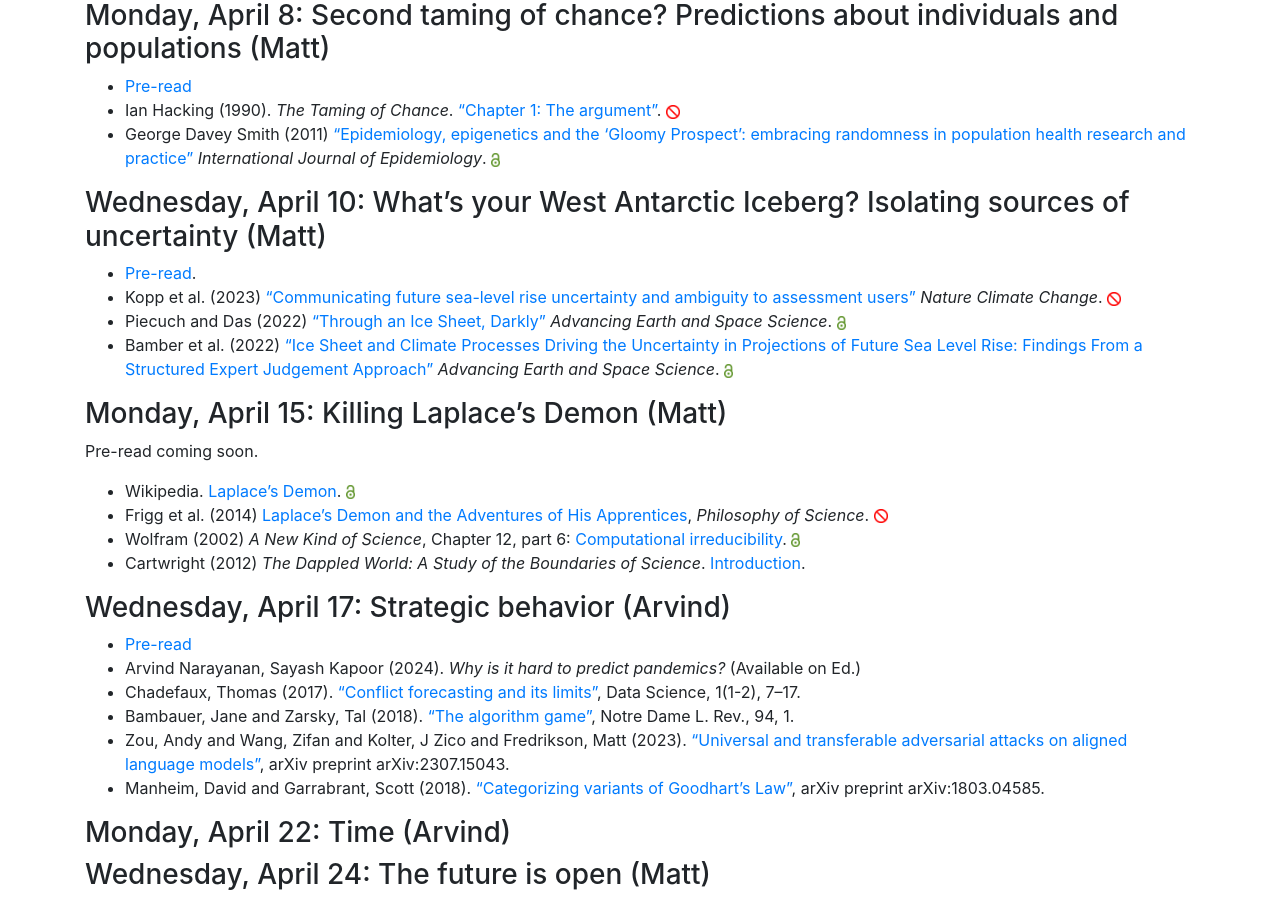
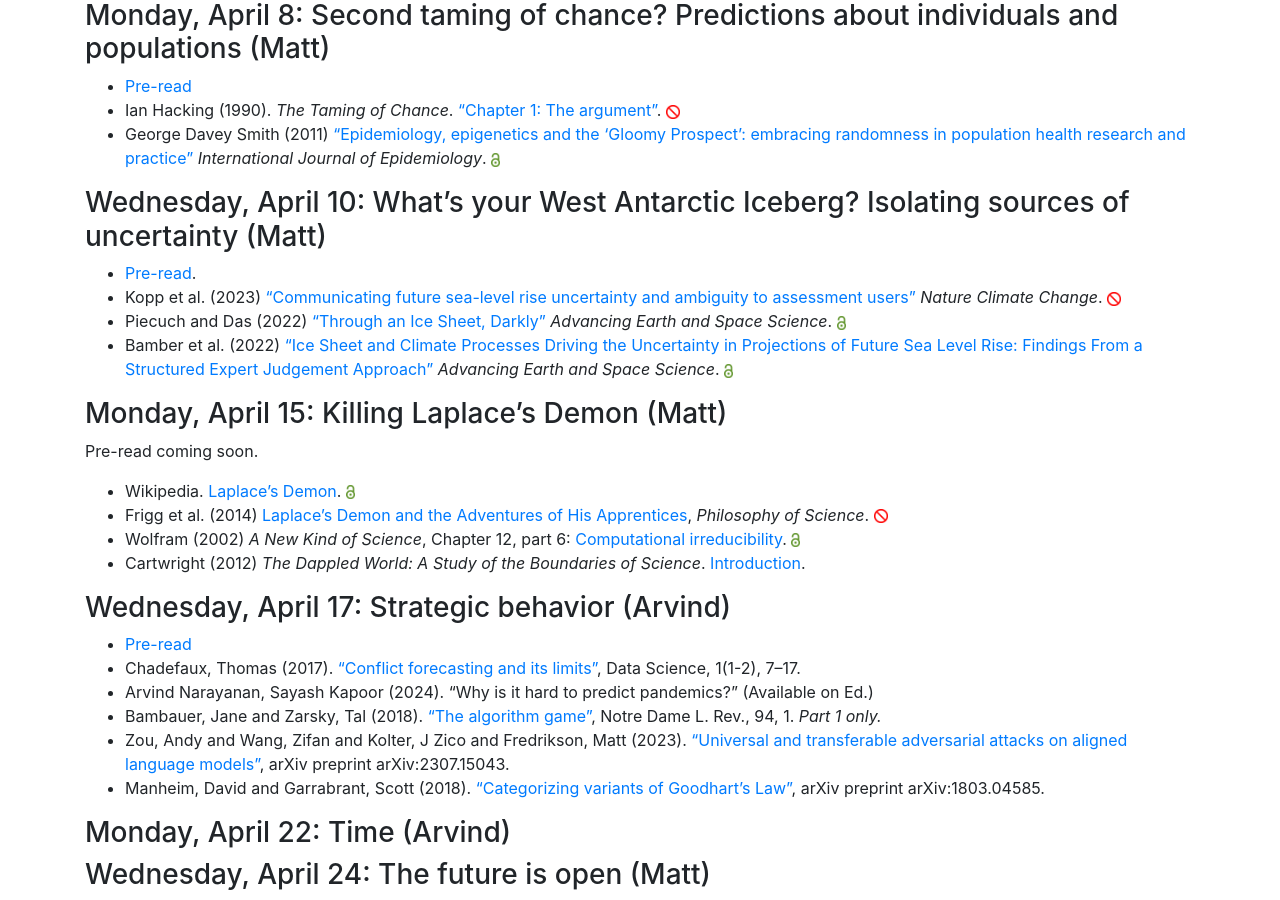
Before and after one commit to msalganik/soc555-cos598J_s2024, a Jekyll site: the page built from readings.md, in a window 1280 px wide and 900 px high, scrolled down 4017 px. Built offline with Jekyll 4.4.1, drawn with Linux system fonts in a browser that asks for light colours; comment, search, counter and statistics services are not loaded.

Commit message:
strategic

```diff
--- a/readings.md
+++ b/readings.md
@@ -189,9 +189,9 @@ Pre-read coming soon.
 
 ### Wednesday, April 17: Strategic behavior (Arvind)
 - [Pre-read](https://docs.google.com/document/d/e/2PACX-1vSMyjJRvllbhjBRy2F9KodeoBwO0E314hBCpfpTwKfDgq6oB7WFF7_g3ijhacWgneeOrkjGlQjDPYBM/pub)
-- Arvind Narayanan, Sayash Kapoor (2024). _Why is it hard to predict pandemics?_ (Available on Ed.)
 - Chadefaux, Thomas (2017). ["Conflict forecasting and its limits"](https://content.iospress.com/articles/data-science/ds002), Data Science, 1(1-2), 7–17.
-- Bambauer, Jane and Zarsky, Tal (2018). ["The algorithm game"](https://scholarship.law.nd.edu/ndlr/vol94/iss1/1/), Notre Dame L. Rev., 94, 1.
+- Arvind Narayanan, Sayash Kapoor (2024). "Why is it hard to predict pandemics?" (Available on Ed.)
+- Bambauer, Jane and Zarsky, Tal (2018). ["The algorithm game"](https://scholarship.law.nd.edu/ndlr/vol94/iss1/1/), Notre Dame L. Rev., 94, 1. *Part 1 only.*
 - Zou, Andy and Wang, Zifan and Kolter, J Zico and Fredrikson, Matt (2023). ["Universal and transferable adversarial attacks on aligned language models"](https://arxiv.org/abs/2307.15043), arXiv preprint arXiv:2307.15043.
 - Manheim, David and Garrabrant, Scott (2018). ["Categorizing variants of Goodhart's Law"](https://arxiv.org/abs/1803.04585), arXiv preprint arXiv:1803.04585.
 
```
